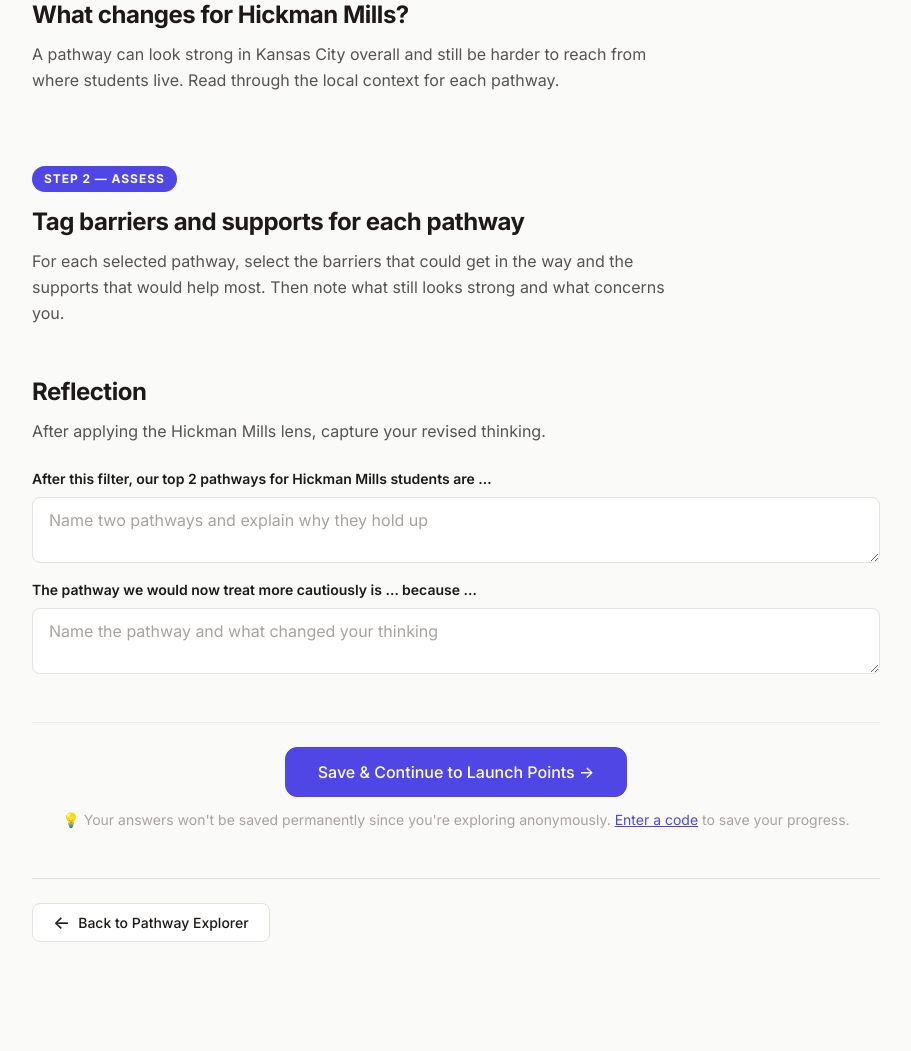
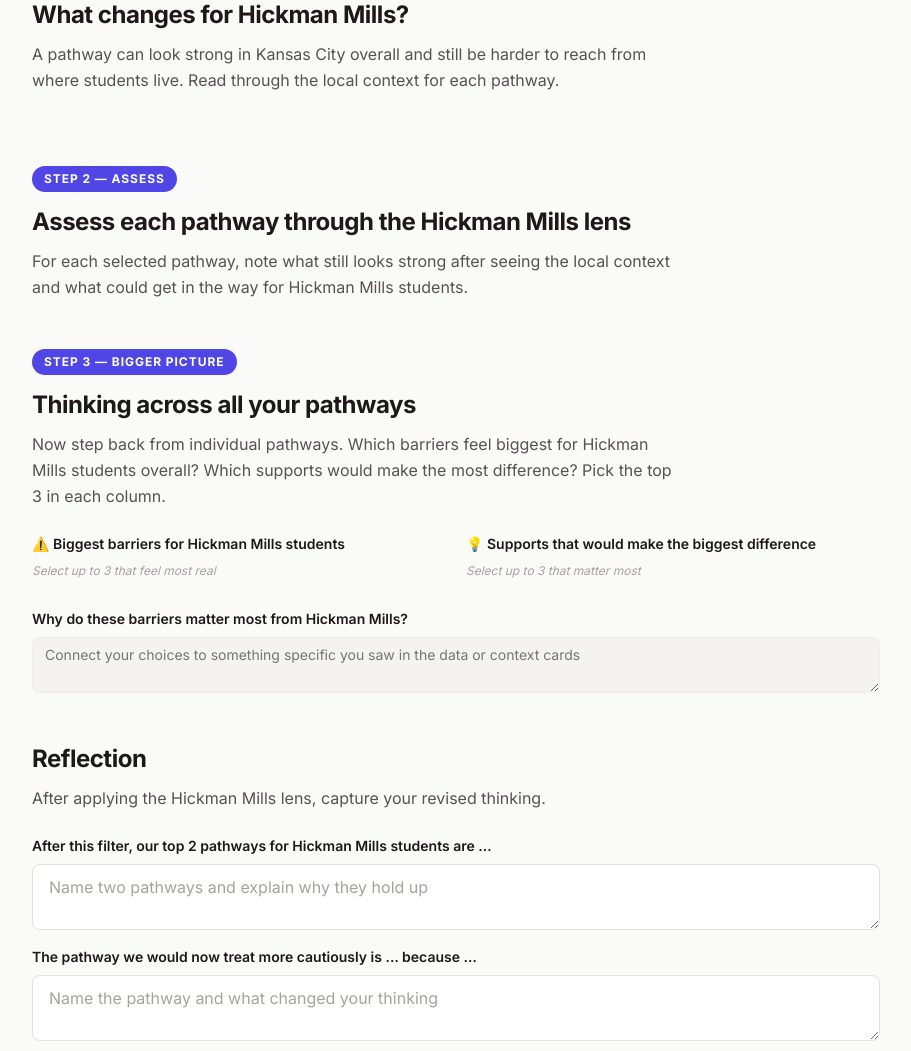
Before and after one commit to admiralorbiter/student_futures_lab, a Flask app: template app/templates/screens/screen_2.html in a window 1280 px wide. Shown: the part 442-1493 px from the top of the page, without its empty margins (184-1095 px from the left). Run offline with Flask 3, Linux system fonts and the light colour scheme; the template is opened without the code that fills it, so the values that code supplies are empty.

Commit message:
updated screen 2 with simplier barrier ui

```diff
--- a/app/static/css/main.css
+++ b/app/static/css/main.css
@@ -1994,3 +1994,29 @@ details.chart-details[open] > .chart-toggle::before {
   width: 100% !important;
   height: 100% !important;
 }
+
+
+/* Group-level barrier/support section */
+.group-barrier-support {
+  display: grid;
+  grid-template-columns: 1fr 1fr;
+  gap: var(--space-5);
+  margin-top: var(--space-3);
+}
+
+@media (max-width: 768px) {
+  .group-barrier-support {
+    grid-template-columns: 1fr;
+  }
+}
+
+.group-explain-field {
+  grid-column: 1 / -1;
+}
+
+.tag-hint {
+  font-size: var(--text-xs);
+  color: var(--color-text-muted);
+  margin-bottom: var(--space-2);
+  font-style: italic;
+}
--- a/app/templates/screens/screen_2.html
+++ b/app/templates/screens/screen_2.html
@@ -174,16 +174,15 @@
   </section>
 
   {# ═══════════════════════════════════════════════ #}
-  {# ASSESS: Barrier/support tagging                 #}
+  {# ASSESS: Per-pathway notes                       #}
   {# ═══════════════════════════════════════════════ #}
   <section class="screen-section" id="step2-assess">
     <div class="section-header">
       <span class="section-step">Step 2 — Assess</span>
-      <h2 class="section-title">Tag barriers and supports for each pathway</h2>
+      <h2 class="section-title">Assess each pathway through the Hickman Mills lens</h2>
       <p class="section-subtitle">
-        For each selected pathway, select the barriers that could get in the way
-        and the supports that would help most. Then note what still looks strong
-        and what concerns you.
+        For each selected pathway, note what still looks strong after seeing the
+        local context and what could get in the way for Hickman Mills students.
       </p>
     </div>
 
@@ -197,39 +196,6 @@
         {{ pathway.name }}
       </h3>
 
-      <div class="assess-columns">
-        {# Barriers #}
-        <div class="tag-section">
-          <h4 class="tag-heading">⚠️ What could get in the way?</h4>
-          <div class="tag-picker" data-type="barrier" data-pathway="{{ pathway.id }}">
-            {% for barrier in support_tags.barriers %}
-            {% set tag_key = 'barrier_' ~ pathway.id ~ '_' ~ barrier.id %}
-            <label class="tag-chip tag-barrier" title="{{ barrier.definition }}">
-              <input type="checkbox" name="{{ tag_key }}" value="1"
-                {% if saved.get(tag_key) == '1' %}checked{% endif %}>
-              <span class="tag-text">{{ barrier.name }}</span>
-            </label>
-            {% endfor %}
-          </div>
-        </div>
-
-        {# Supports #}
-        <div class="tag-section">
-          <h4 class="tag-heading">💡 What support would help?</h4>
-          <div class="tag-picker" data-type="support" data-pathway="{{ pathway.id }}">
-            {% for support in support_tags.supports %}
-            {% set tag_key = 'support_' ~ pathway.id ~ '_' ~ support.id %}
-            <label class="tag-chip tag-support" title="{{ support.definition }}">
-              <input type="checkbox" name="{{ tag_key }}" value="1"
-                {% if saved.get(tag_key) == '1' %}checked{% endif %}>
-              <span class="tag-text">{{ support.name }}</span>
-            </label>
-            {% endfor %}
-          </div>
-        </div>
-      </div>
-
-      {# Text fields #}
       <div class="assess-text-fields">
         <div class="assess-field">
           <label for="still_strong_{{ pathway.id }}">What still looks strong?</label>
@@ -244,6 +210,57 @@
       </div>
     </div>
     {% endfor %}
+  </section>
+
+  {# ═══════════════════════════════════════════════ #}
+  {# GROUP-LEVEL: Barriers & Supports for HM         #}
+  {# ═══════════════════════════════════════════════ #}
+  <section class="screen-section" id="step2-barriers-supports">
+    <div class="section-header">
+      <span class="section-step">Step 3 — Bigger Picture</span>
+      <h2 class="section-title">Thinking across all your pathways</h2>
+      <p class="section-subtitle">
+        Now step back from individual pathways. Which barriers feel biggest for
+        Hickman Mills students overall? Which supports would make the most difference?
+        Pick the top 3 in each column.
+      </p>
+    </div>
+
+    <div class="group-barrier-support">
+      <div class="tag-section">
+        <h4 class="tag-heading">⚠️ Biggest barriers for Hickman Mills students</h4>
+        <p class="tag-hint">Select up to 3 that feel most real</p>
+        <div class="tag-picker" data-type="barrier">
+          {% for barrier in support_tags.barriers %}
+          <label class="tag-chip tag-barrier" title="{{ barrier.definition }}">
+            <input type="checkbox" name="group_barrier_{{ barrier.id }}" value="1"
+              {% if saved.get('group_barrier_' ~ barrier.id) == '1' %}checked{% endif %}>
+            <span class="tag-text">{{ barrier.name }}</span>
+          </label>
+          {% endfor %}
+        </div>
+      </div>
+
+      <div class="tag-section">
+        <h4 class="tag-heading">💡 Supports that would make the biggest difference</h4>
+        <p class="tag-hint">Select up to 3 that matter most</p>
+        <div class="tag-picker" data-type="support">
+          {% for support in support_tags.supports %}
+          <label class="tag-chip tag-support" title="{{ support.definition }}">
+            <input type="checkbox" name="group_support_{{ support.id }}" value="1"
+              {% if saved.get('group_support_' ~ support.id) == '1' %}checked{% endif %}>
+            <span class="tag-text">{{ support.name }}</span>
+          </label>
+          {% endfor %}
+        </div>
+      </div>
+
+      <div class="assess-field group-explain-field">
+        <label for="barrier_explain">Why do these barriers matter most from Hickman Mills?</label>
+        <textarea name="barrier_explain" id="barrier_explain" rows="2"
+          placeholder="Connect your choices to something specific you saw in the data or context cards">{{ saved.get('barrier_explain', '') }}</textarea>
+      </div>
+    </div>
   </section>
 
   {# ═══════════════════════════════════════════════ #}
```
Also changed, not shown: class_materials/student_core_inquiry_packet.md (+25 -5 lines), docs/DECISIONS.md (+10 -0 lines).
